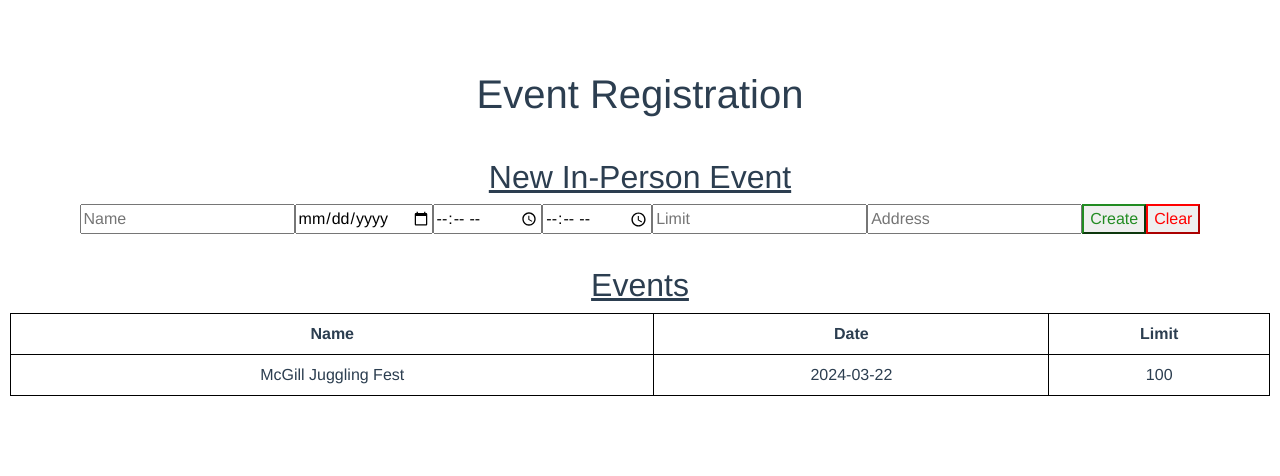
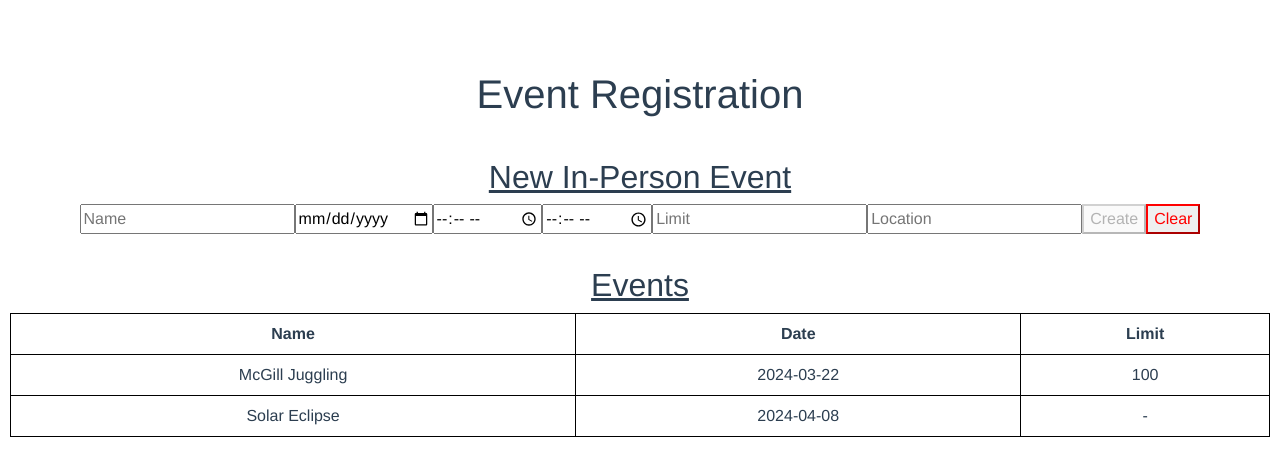
Before and after one commit to Nomber1-1/tutorial-friday, a Vue app in the folder EventRegistration-Frontend/: page /#/ in a window 1280 px wide. Shown: the top 476 px of the page. Built offline with nearby package versions, Linux system fonts and the light colour scheme.

Commit message:
Add some dynamic behaviour to the home component

```diff
--- a/EventRegistration-Frontend/src/components/Home.vue
+++ b/EventRegistration-Frontend/src/components/Home.vue
@@ -3,14 +3,14 @@
         <h1>Event Registration</h1>
         <h2>New In-Person Event</h2>
         <div>
-            <input type="text" placeholder="Name" />
-            <input type="date" placeholder="Date" />
-            <input type="time" placeholder="Start Time" />
-            <input type="time" placeholder="End Time" />
-            <input type="text" placeholder="Limit" />
-            <input type="text" placeholder="Address" />
-            <button id="create-btn">Create</button>
-            <button class="danger-btn">Clear</button>
+            <input type="text" placeholder="Name" v-model="newEventName" />
+            <input type="date" placeholder="Date" v-model="newEventDate" />
+            <input type="time" placeholder="Start Time" v-model="newEventStartTime" />
+            <input type="time" placeholder="End Time" v-model="newEventEndTime" />
+            <input type="text" placeholder="Limit" v-model="newEventLimit" />
+            <input type="text" placeholder="Location" v-model="newEventLocation" />
+            <button @click="createEvent()" v-bind:disabled="isCreateBtnDisabled">Create</button>
+            <button class="danger-btn" @click="clearInputs()">Clear</button>
         </div>
         <h2>Events</h2>
         <table>
@@ -20,10 +20,10 @@
                     <th>Date</th>
                     <th>Limit</th>
                 </tr>
-                <tr>
-                    <td>McGill Juggling Fest</td>
-                    <td>2024-03-22</td>
-                    <td>100</td>
+                <tr v-for="e in events">
+                    <td>{{ e.name }}</td>
+                    <td>{{ e.date }}</td>
+                    <td>{{ e.limit ? e.limit : "-" }}</td>
                 </tr>
             </tbody>
         </table>
@@ -31,7 +31,53 @@
 </template>
 
 <script>
-
+export default {
+    name: "Home",
+    data() {
+        return {
+            events: [
+                { name: "McGill Juggling", date: "2024-03-22", startTime: "9:00:00", endTime: "21:00:00", limit: 100, location: "McGill" },
+                { name: "Solar Eclipse", date: "2024-04-08", startTime: "14:15:00", endTime: "16:30:00", limit: null, location: "Montreal" },
+            ],
+            newEventName: null,
+            newEventDate: null,
+            newEventStartTime: null,
+            newEventEndTime: null,
+            newEventLimit: null,
+            newEventLocation: null
+        };
+    },
+    methods: {
+        createEvent() {
+            const newEvent = {
+                name: this.newEventName,
+                date: this.newEventDate,
+                startTime: this.newEventStartTime,
+                endTime: this.newEventEndTime,
+                limit: this.newEventLimit,
+                location: this.newEventLocation,
+            }
+            this.events.push(newEvent);
+            this.clearInputs();
+        },
+        clearInputs() {
+            this.newEventName = null;
+            this.newEventDate = null;
+            this.newEventStartTime = null;
+            this.newEventEndTime = null;
+            this.newEventLimit = null;
+            this.newEventLocation = null;
+        }
+    },
+    computed: {
+        isCreateBtnDisabled() {
+            return (!this.newEventName
+                || !this.newEventDate
+                || !this.newEventStartTime
+                || !this.newEventLocation);
+        }
+    }
+};
 </script>
 
 <style>
@@ -56,9 +102,4 @@ th {
     border-color: red;
     color: red;
 }
-
-#create-btn {
-    border-color: forestgreen;
-    color: forestgreen;
-}
 </style>
```
